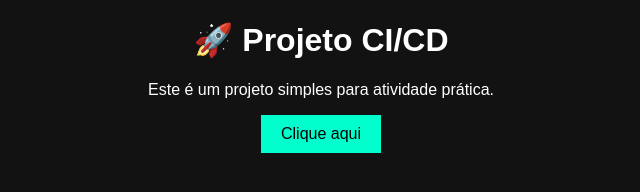
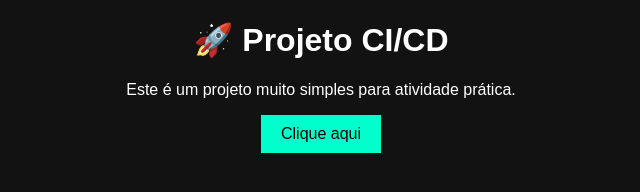
Before and after one commit to AndersonRDT/ci-cd-projeto, a plain HTML site: page index.html in a window 1280 px wide. Shown: the full height of the page, 319-959 px from the left. Drawn offline with Linux system fonts and the light colour scheme.

Commit message:
commit 3: ajuste no texto

```diff
--- a/index.html
+++ b/index.html
@@ -7,7 +7,7 @@
 </head>
 <body>
     <h1>🚀 Projeto CI/CD</h1>
-    <p>Este é um projeto simples para atividade prática.</p>
+    <p>Este é um projeto muito simples para atividade prática.</p>
     <button onclick="mensagem()">Clique aqui</button>
 
     <script>
```
Also changed, not shown: README.md.
